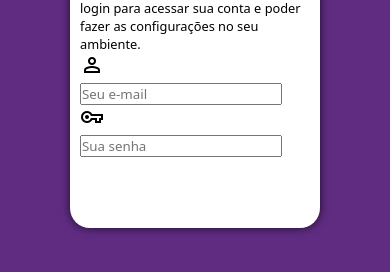
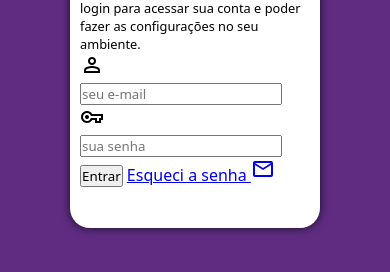
Before and after one commit to MarcosMorais5228/projeto-login, a plain HTML site: page index.html in a window 390 px wide. Shown: the part 444-716 px from the top of the page. Drawn offline with nearby package versions, Linux system fonts and the light colour scheme.

```diff
--- a/index.html
+++ b/index.html
@@ -22,16 +22,20 @@
                         <span class="material-symbols-outlined">
                             Person
                             </span>
-                        <input type="email" name="email" id="ilogin" placeholder="Seu e-mail" autocomplete="email">
+                        <input type="email" name="email" id="ilogin" placeholder="seu e-mail" autocomplete="email" required maxlength="30">
                         <label for="ilogin"></label>
                     </div>
                     <div class="campo">
                         <span class="material-symbols-outlined">
                             vpn_key
                             </span>
-                        <input type="password" name="senha" id="isenha" placeholder="Sua senha" autocomplete="password">
+                        <input type="password" name="senha" id="isenha" placeholder="sua senha" autocomplete="current-password" required minlength="8" maxlength="20">
                         <label for="isenha"></label>
                     </div>
+                    <input type="submit" value="Entrar">
+                    <a href="esqueci.html">
+                        Esqueci a senha <span class="material-symbols-outlined">mail</span>
+                    </a>
                 </form>
             </div>
         </section>
```
